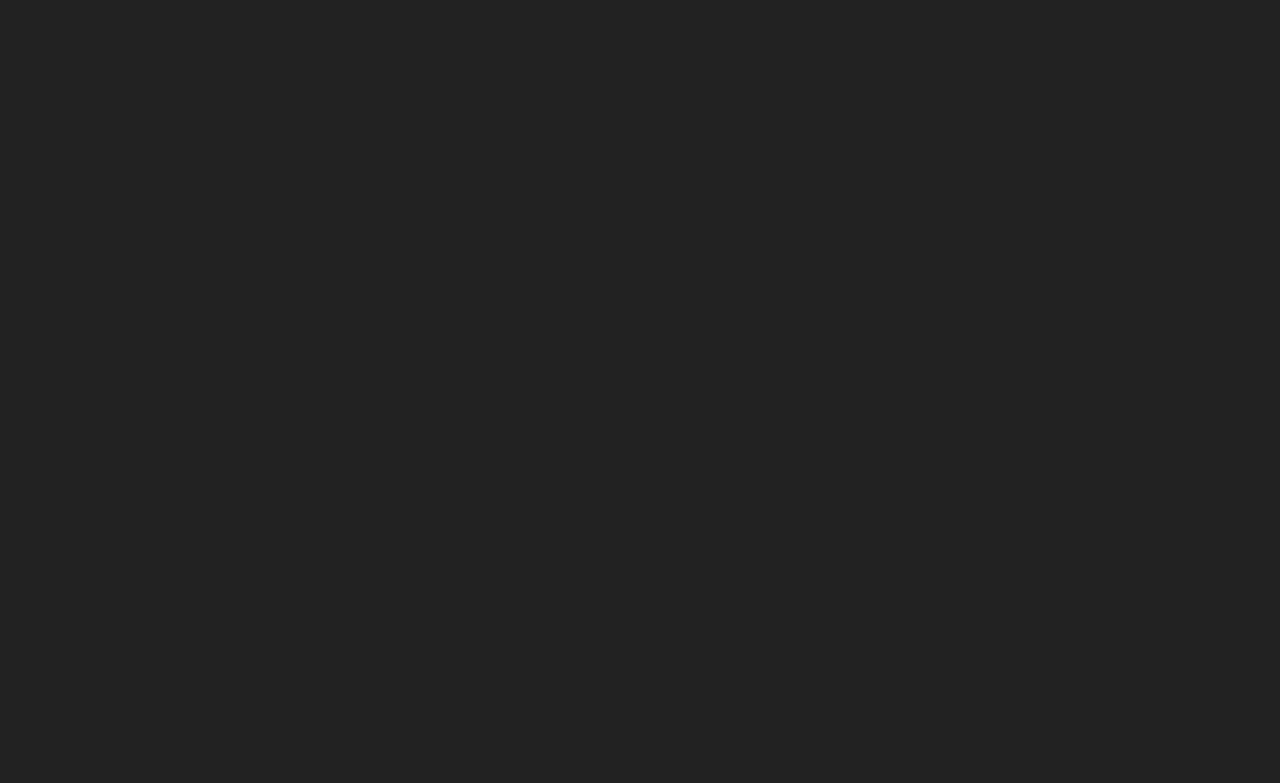
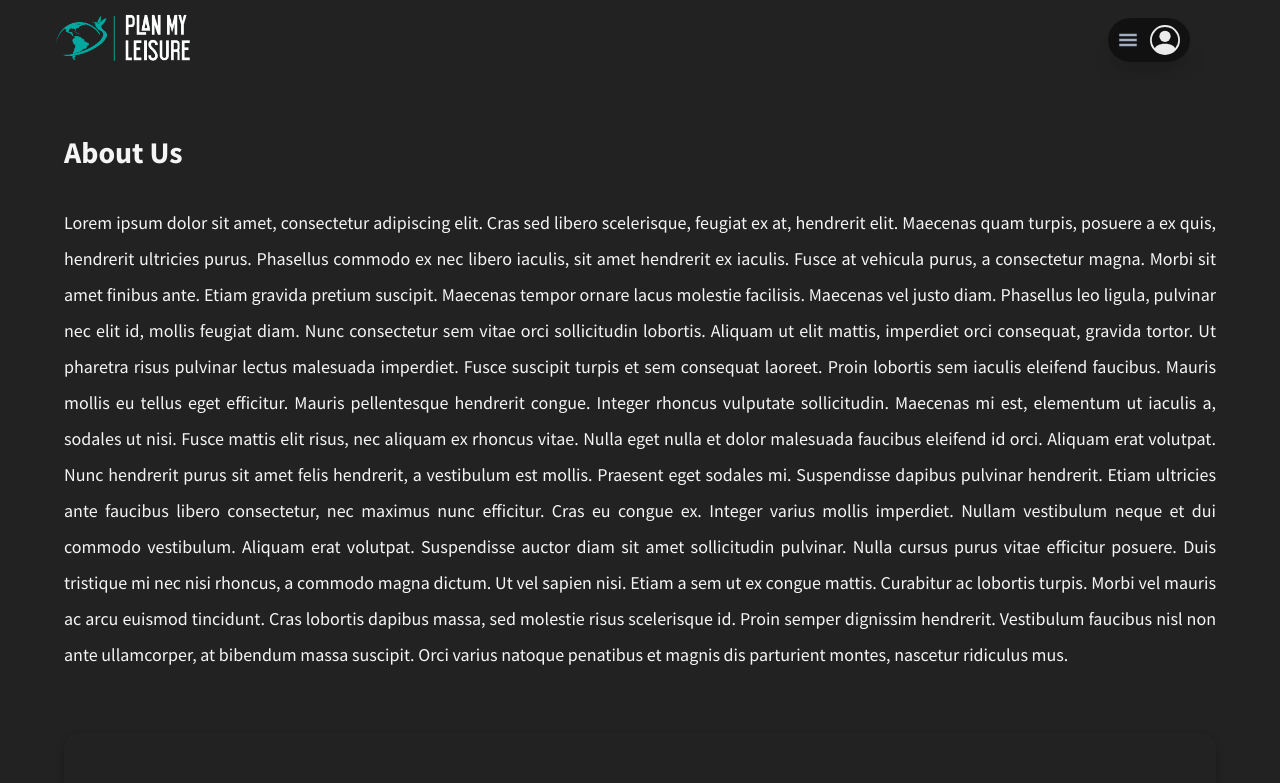
Before and after one commit to KAVARA-TechX/PMP-Front-End, a React (Create React App) app: page /about-us in a window 1280 px wide. Before the commit this address had no page. Shown: the top 783 px of the page. Built offline with nearby package versions, Linux system fonts and the light colour scheme.

Commit message:
added about us page

```diff
--- a/src/App.js
+++ b/src/App.js
@@ -2,6 +2,7 @@
 import DefaultBlogPage from './DefaultBlogPage';
 import Homepage from './Homepage';
 import AboutPackage from './pages/aboutPackage/AboutPackage';
+import AboutUs from './pages/AboutUs/AboutUs';
 import BlogDetails from './pages/BlogsList/BlogDetails';
 import BlogList from './pages/BlogsList/BlogList';
 import Hotels from './pages/hotels/Hotels';
@@ -30,7 +31,8 @@
 			<Route path='/listing' element={<ListingPage />} />
 			<Route path='/about-package/' element={<AboutPackage />} />
 			<Route path='/privacy-policy' element={<PrivacyPolicy />} />
-			<Route path='/term-of-use' element={<TermsOfUse />} />
+			<Route path='/terms-of-use' element={<TermsOfUse />} />
+			<Route path='/about-us' element={<AboutUs />} />
 		</Routes>
 	);
 };
--- a/src/footer/Footer.js
+++ b/src/footer/Footer.js
@@ -10,8 +10,11 @@
 import cftlogo from '../assets/logo.png';
 import footer from '../assets/footer4.jpg';
 import './Footer.css';
+import { useNavigate } from 'react-router-dom';
 
 const Footer = () => {
+	const navigate = useNavigate();
+
 	return (
 		<Box
 			bgImage={footer}
@@ -61,7 +64,15 @@
 							px={{ lg: 20 }}
 							className='hide-scroll-bar'
 						>
-							<Text fontSize={17} fontWeight={400} mb='5px'>
+							<Text
+								fontSize={17}
+								fontWeight={400}
+								mb='5px'
+								cursor={'pointer'}
+								onClick={() => {
+									navigate('/about-us');
+								}}
+							>
 								About Us
 							</Text>
 							<Text fontSize={17} fontWeight={400} mb='5px'>
--- /dev/null
+++ b/src/pages/AboutUs/AboutUs.js
@@ -0,0 +1,62 @@
+import { Box, Text } from '@chakra-ui/react';
+import Footer from '../../footer/Footer';
+import Nav from '../../nav/Nav';
+
+const AboutUs = () => {
+	return (
+		<>
+			<Nav />
+			<Box px='5vw' pt='50px'>
+				<Text fontSize={30} fontWeight={700}>
+					About Us
+				</Text>
+				<Text
+					mt='30px'
+					lineHeight={2}
+					fontSize={18}
+					fontWeight={400}
+					textAlign='justify'
+				>
+					Lorem ipsum dolor sit amet, consectetur adipiscing elit.
+					Cras sed libero scelerisque, feugiat ex at, hendrerit elit.
+					Maecenas quam turpis, posuere a ex quis, hendrerit ultricies
+					purus. Phasellus commodo ex nec libero iaculis, sit amet
+					hendrerit ex iaculis. Fusce at vehicula purus, a consectetur
+					magna. Morbi sit amet finibus ante. Etiam gravida pretium
+					suscipit. Maecenas tempor ornare lacus molestie facilisis.
+					Maecenas vel justo diam. Phasellus leo ligula, pulvinar nec
+					elit id, mollis feugiat diam. Nunc consectetur sem vitae
+					orci sollicitudin lobortis. Aliquam ut elit mattis,
+					imperdiet orci consequat, gravida tortor. Ut pharetra risus
+					pulvinar lectus malesuada imperdiet. Fusce suscipit turpis
+					et sem consequat laoreet. Proin lobortis sem iaculis
+					eleifend faucibus. Mauris mollis eu tellus eget efficitur.
+					Mauris pellentesque hendrerit congue. Integer rhoncus
+					vulputate sollicitudin. Maecenas mi est, elementum ut
+					iaculis a, sodales ut nisi. Fusce mattis elit risus, nec
+					aliquam ex rhoncus vitae. Nulla eget nulla et dolor
+					malesuada faucibus eleifend id orci. Aliquam erat volutpat.
+					Nunc hendrerit purus sit amet felis hendrerit, a vestibulum
+					est mollis. Praesent eget sodales mi. Suspendisse dapibus
+					pulvinar hendrerit. Etiam ultricies ante faucibus libero
+					consectetur, nec maximus nunc efficitur. Cras eu congue ex.
+					Integer varius mollis imperdiet. Nullam vestibulum neque et
+					dui commodo vestibulum. Aliquam erat volutpat. Suspendisse
+					auctor diam sit amet sollicitudin pulvinar. Nulla cursus
+					purus vitae efficitur posuere. Duis tristique mi nec nisi
+					rhoncus, a commodo magna dictum. Ut vel sapien nisi. Etiam a
+					sem ut ex congue mattis. Curabitur ac lobortis turpis. Morbi
+					vel mauris ac arcu euismod tincidunt. Cras lobortis dapibus
+					massa, sed molestie risus scelerisque id. Proin semper
+					dignissim hendrerit. Vestibulum faucibus nisl non ante
+					ullamcorper, at bibendum massa suscipit. Orci varius natoque
+					penatibus et magnis dis parturient montes, nascetur
+					ridiculus mus.
+				</Text>
+			</Box>
+			<Footer />
+		</>
+	);
+};
+
+export default AboutUs;
```
